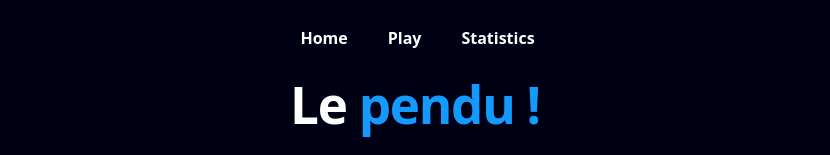
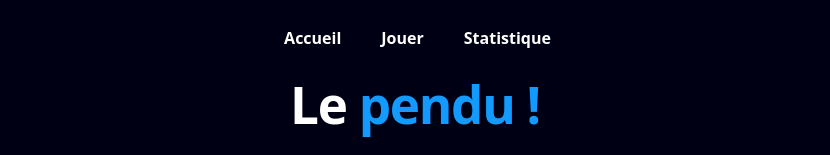
Before and after one commit to B3-Baptiste-Dev/Projet-Pendu, a React (Vite) app: page / in a window 1280 px wide. Shown: the top 155 px of the page, without its empty margins (1-831 px from the left). Built offline with nearby package versions, Linux system fonts and the light colour scheme.

Commit message:
francais

```diff
--- a/src/components/navbar/navbar.jsx
+++ b/src/components/navbar/navbar.jsx
@@ -5,9 +5,9 @@ const Navbar = () => {
     return (
         <nav>
             <ul className="links">
-                <li><NavLink className="link" to="/">Home</NavLink></li>
-                <li><NavLink className="link" to="/play">Play</NavLink></li>
-                <li><NavLink className="link" to="/statistics">Statistics</NavLink></li>
+                <li><NavLink className="link" to="/">Accueil</NavLink></li>
+                <li><NavLink className="link" to="/play">Jouer</NavLink></li>
+                <li><NavLink className="link" to="/statistics">Statistique</NavLink></li>
             </ul>
         </nav>
     )
--- a/src/components/notfound/notfound.jsx
+++ b/src/components/notfound/notfound.jsx
@@ -3,7 +3,7 @@ import '../notfound/notfound.css';
 const Notfound = () => {
     return (
         <section className="notfound">
-            <h1>Le <span>Page Not found !</span></h1>
+            <h1>Page <span>non trouvée !</span></h1>
         </section>
     );
 };
```
